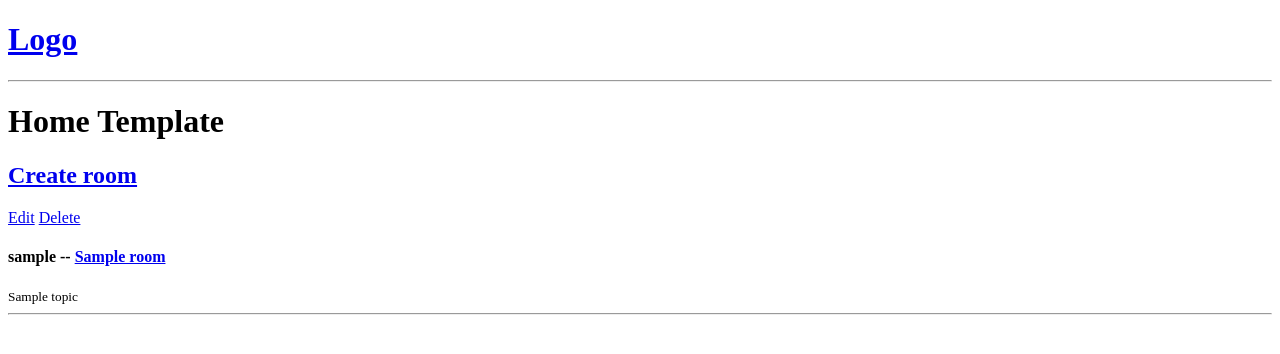
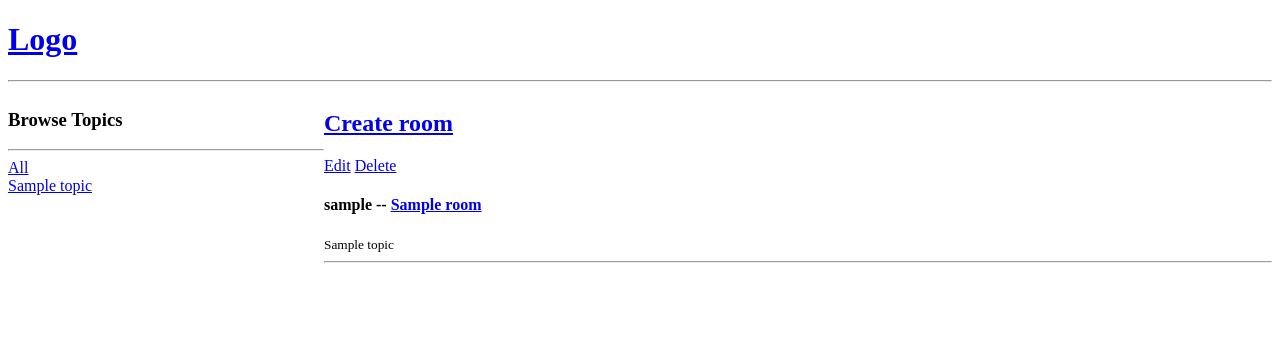
Before and after one commit to nazaralievas/studybud, a Django app: template base/templates/base/home.html in a window 1280 px wide. Shown: the top 354 px of the page. Run offline with Django 3.2, Linux system fonts and the light colour scheme; the template is opened without the code that fills it: most values are stand-ins (such as "Sample title", 1, 10 or a date in 2020).

Commit message:
browse topics added

```diff
--- a/base/templates/base/home.html
+++ b/base/templates/base/home.html
@@ -2,7 +2,28 @@
 
 {% block content %}
 
-<h1>Home Template</h1>
+<style>
+    .home-container{
+        display: grid;
+        grid-template-columns: 1fr 3fr;
+    }
+</style>
+
+
+<div class="home-container">
+
+    <div>
+        <h3>Browse Topics</h3>
+        <hr>
+        <div>
+            <a href="{% url 'home' %}">All</a>
+        </div>
+        {% for topic in topics %}
+            <div>
+                <a href="{% url 'home' %}?q={{topic.name}}">{{topic.name}}</a>
+            </div>
+        {% endfor %}
+    </div>
 
     <div>
         <a href="{% url 'create-room' %}"><h2>Create room</h2></a>
@@ -20,4 +41,6 @@
         </div>
     </div>
 
+</div>
+
 {% endblock %}
```
Also changed, not shown: base/views.py (+6 -2 lines). Lines whose indentation alone changed are shown as unchanged.
